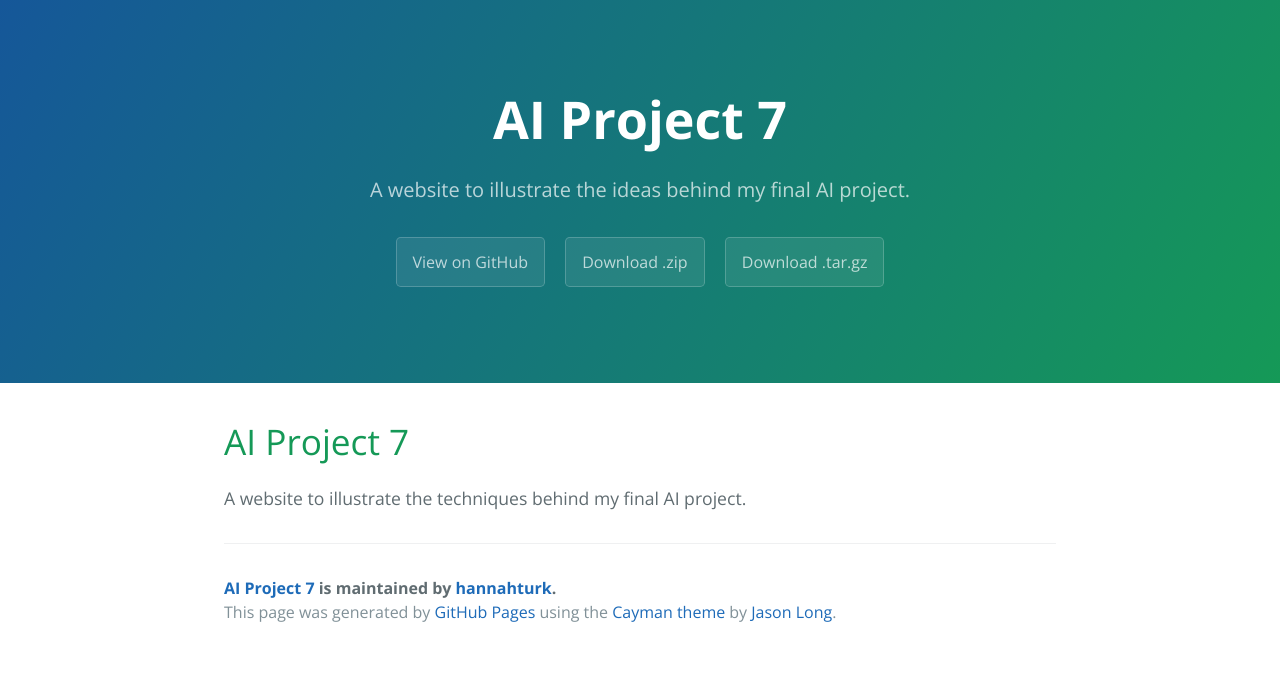
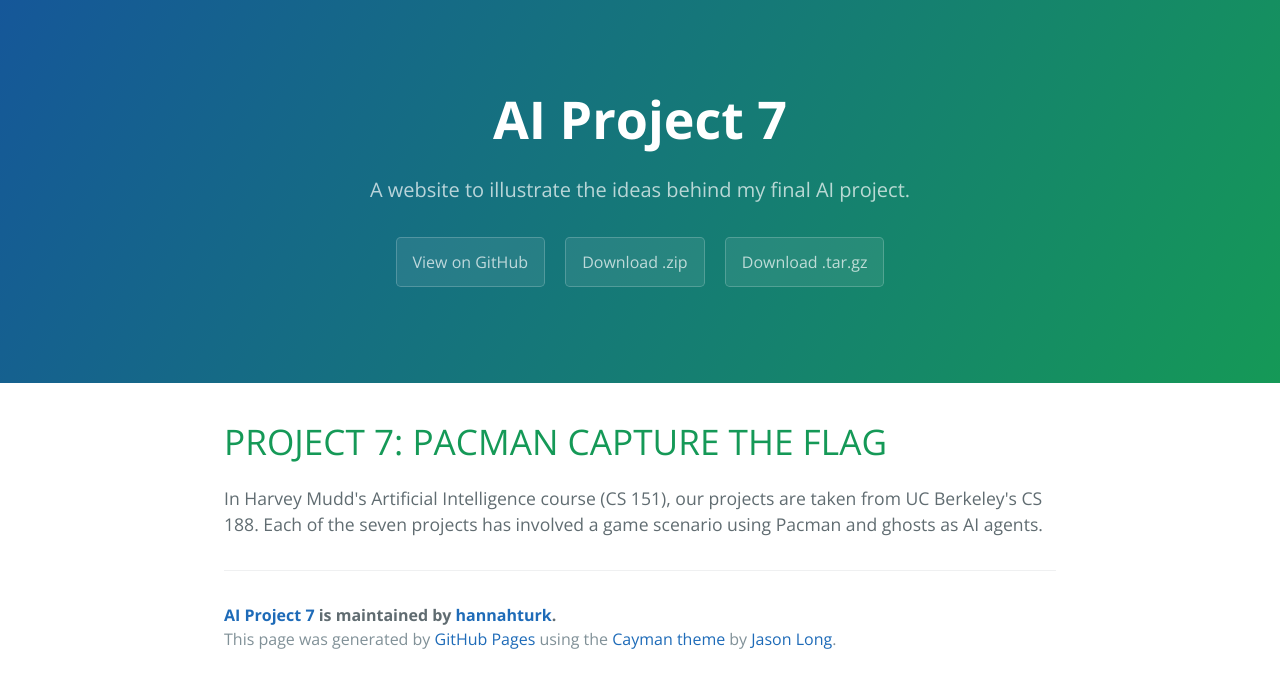
Before and after one commit to hannahturk/AIProject7, a plain HTML site: page index.html in a window 1280 px wide. Drawn offline with nearby package versions, Linux system fonts and the light colour scheme.

Commit message:
Create gh-pages branch via GitHub

```diff
--- a/index.html
+++ b/index.html
@@ -20,9 +20,9 @@
 
     <section class="main-content">
       <h1>
-<a id="ai-project-7" class="anchor" href="#ai-project-7" aria-hidden="true"><span class="octicon octicon-link"></span></a>AI Project 7</h1>
+<a id="project-7-pacman-capture-the-flag" class="anchor" href="#project-7-pacman-capture-the-flag" aria-hidden="true"><span class="octicon octicon-link"></span></a>PROJECT 7: PACMAN CAPTURE THE FLAG</h1>
 
-<p>A website to illustrate the techniques behind my final AI project.</p>
+<p>In Harvey Mudd's Artificial Intelligence course (CS 151), our projects are taken from UC Berkeley's CS 188. Each of the seven projects has involved a game scenario using Pacman and ghosts as AI agents. </p>
 
       <footer class="site-footer">
         <span class="site-footer-owner"><a href="https://github.com/hannahturk/AIProject7">AI Project 7</a> is maintained by <a href="https://github.com/hannahturk">hannahturk</a>.</span>
--- a/params.json
+++ b/params.json
@@ -1 +1 @@
-{"name":"AI Project 7","tagline":"A website to illustrate the ideas behind my final AI project.","body":"# AI Project 7\r\nA website to illustrate the techniques behind my final AI project.\r\n","google":"","note":"Don't delete this file! It's used internally to help with page regeneration."}
+{"name":"AI Project 7","tagline":"A website to illustrate the ideas behind my final AI project.","body":"# PROJECT 7: PACMAN CAPTURE THE FLAG\r\n\r\nIn Harvey Mudd's Artificial Intelligence course (CS 151), our projects are taken from UC Berkeley's CS 188. Each of the seven projects has involved a game scenario using Pacman and ghosts as AI agents. \r\n","google":"","note":"Don't delete this file! It's used internally to help with page regeneration."}
```
